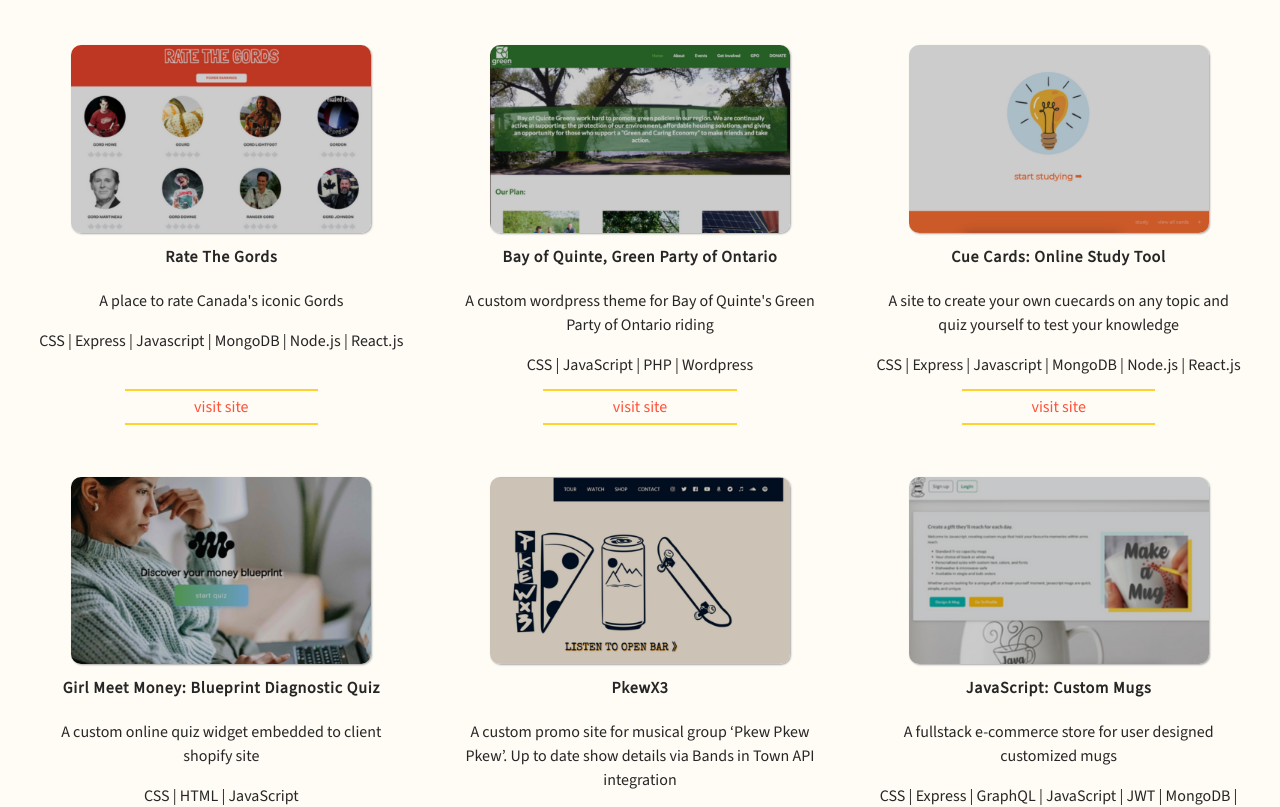
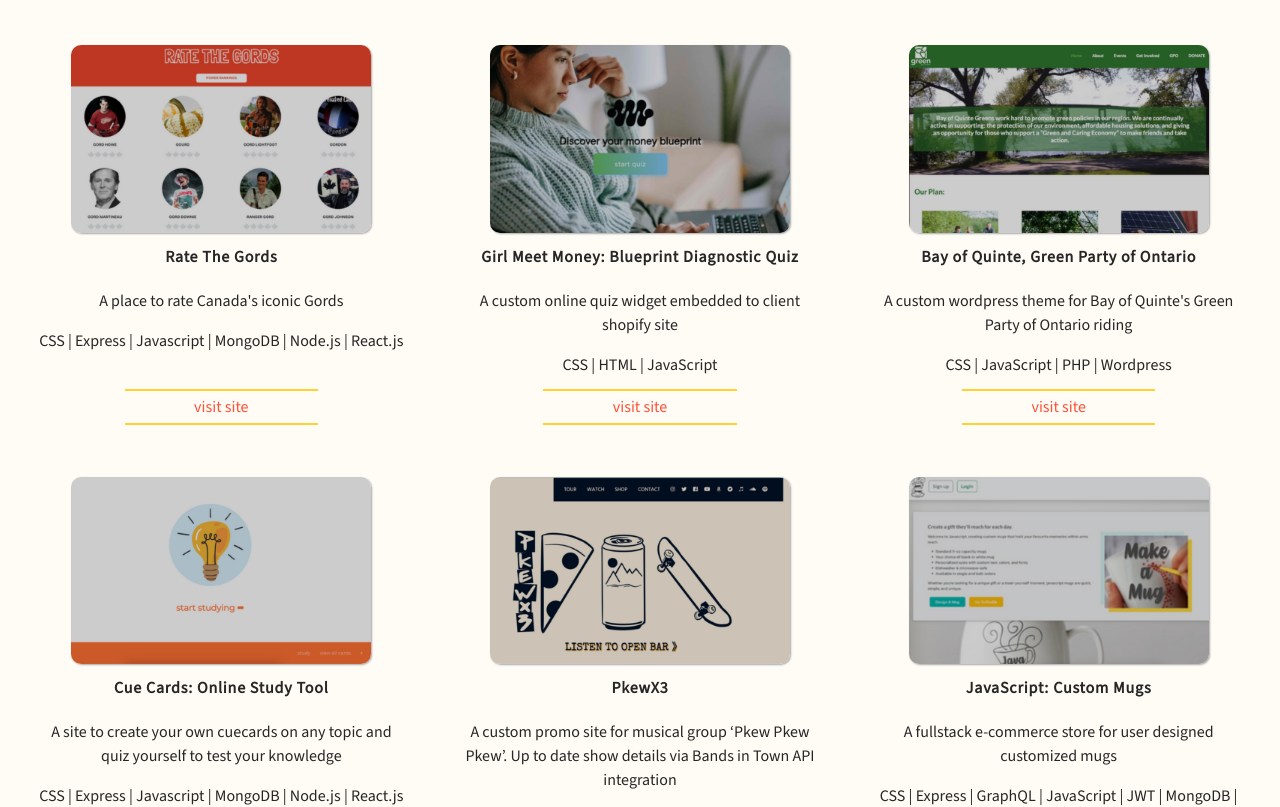
Before and after one commit to AmyWilford/aw-portflio, a React (Create React App) app: page / in a window 1280 px wide. Shown: the part 1840-2647 px from the top of the page. Built offline with nearby package versions, Linux system fonts and the light colour scheme; a web font is replaced by a local one.

Commit message:
adjusted order of projects

```diff
--- a/src/components/ProjectList.js
+++ b/src/components/ProjectList.js
@@ -10,6 +10,15 @@ const ProjectList = [
   },
   {
     id: 2,
+    src: "./assets/img-gmm.png",
+    altTag: "Girl Meet Money: Blueprint Diagnostic Quiz",
+    title: "Girl Meet Money: Blueprint Diagnostic Quiz",
+    details: "A custom online quiz widget embedded to client shopify site",
+    specs: "CSS | HTML | JavaScript",
+    url: "https://girlmeetmoney.com/pages/gmm-diagnostic-quiz",
+  },
+  {
+    id: 3,
     src: "./assets/img-boq.png",
     altTag: "Bay of Quinte, Green Party of Ontario",
     title: "Bay of Quinte, Green Party of Ontario",
@@ -19,7 +28,7 @@ const ProjectList = [
     url: "https://bayofquintegpo.ca/",
   },
   {
-    id: 3,
+    id: 4,
     src: "./assets/img-cuecards.png",
     altTag: "CueCards: Online Study Tool",
     title: "Cue Cards: Online Study Tool",
@@ -27,15 +36,6 @@ const ProjectList = [
       "A site to create your own cuecards on any topic and quiz yourself to test your knowledge",
     specs: "CSS | Express | Javascript | MongoDB | Node.js | React.js",
     url: "https://cuecards-aw22.herokuapp.com/",
-  },
-  {
-    id: 4,
-    src: "./assets/img-gmm.png",
-    altTag: "Girl Meet Money: Blueprint Diagnostic Quiz",
-    title: "Girl Meet Money: Blueprint Diagnostic Quiz",
-    details: "A custom online quiz widget embedded to client shopify site",
-    specs: "CSS | HTML | JavaScript",
-    url: "https://girlmeetmoney.com/pages/gmm-diagnostic-quiz",
   },
   {
     id: 5,
```
